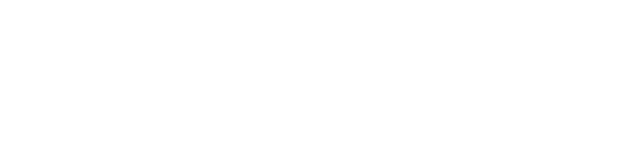
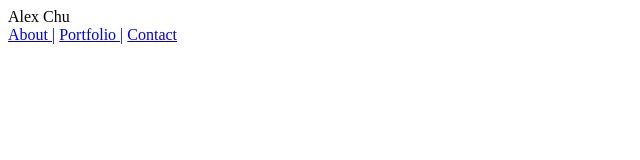
Before and after one commit to alexschu90/Basic-Portfolio-html-css-, a plain HTML site: page index.html in a window 1280 px wide. Shown: the whole page, without its empty margins (0-640 px from the left). Drawn offline with Linux system fonts and the light colour scheme.

Commit message:
added headers for all three pages with anchor links to each

```diff
--- a/index.html
+++ b/index.html
@@ -8,6 +8,13 @@
     <link rel="stylesheet" type="text/css" href="assets/css/style.css">
 </head>
 <body>
-
+    <nav>
+        <div>Alex Chu</div>
+        <div>
+            <a href="index.html">About |</a>
+            <a href="portfolio.html"> Portfolio |</a>
+            <a href="contact.html"> Contact </a>
+        </div>
+    </nav>
 </body>
 </html>
```
Also changed, not shown: contact.html (+6 -1 lines), portfolio.html (+8 -1 lines).
